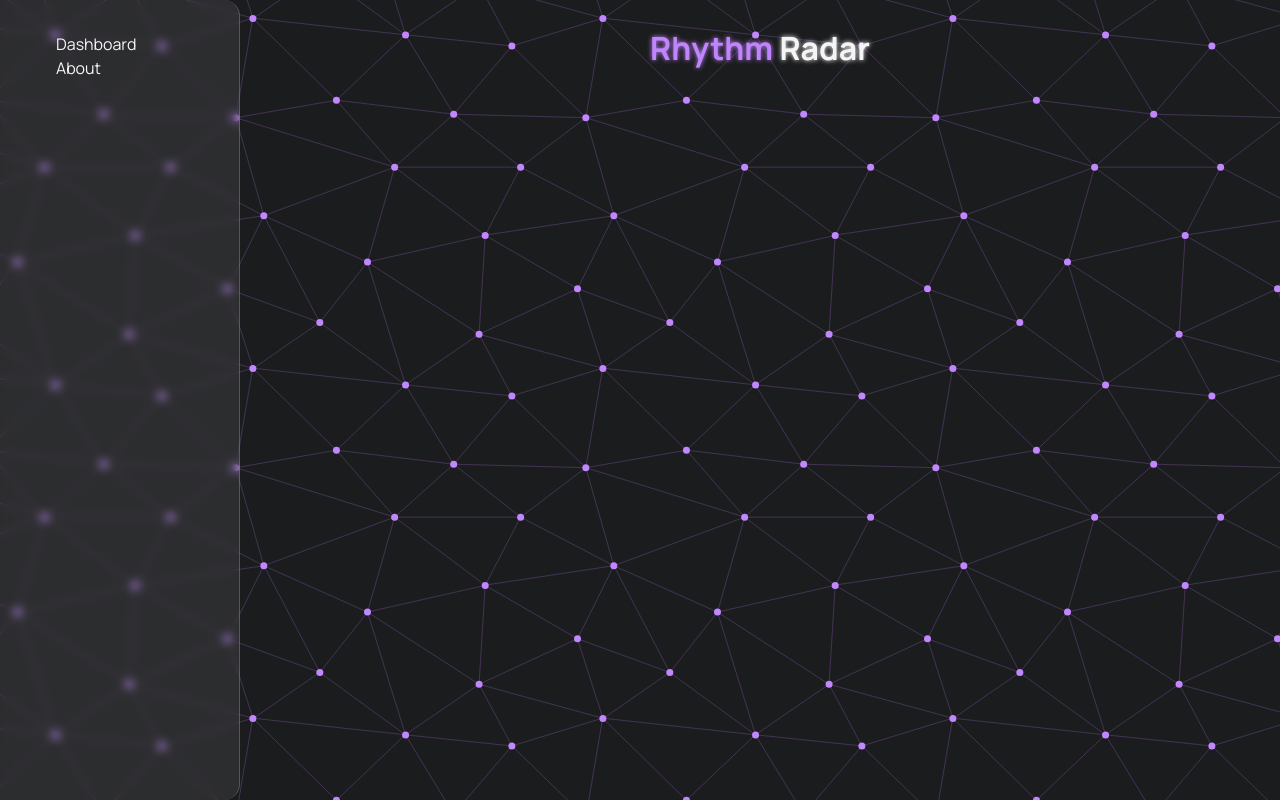
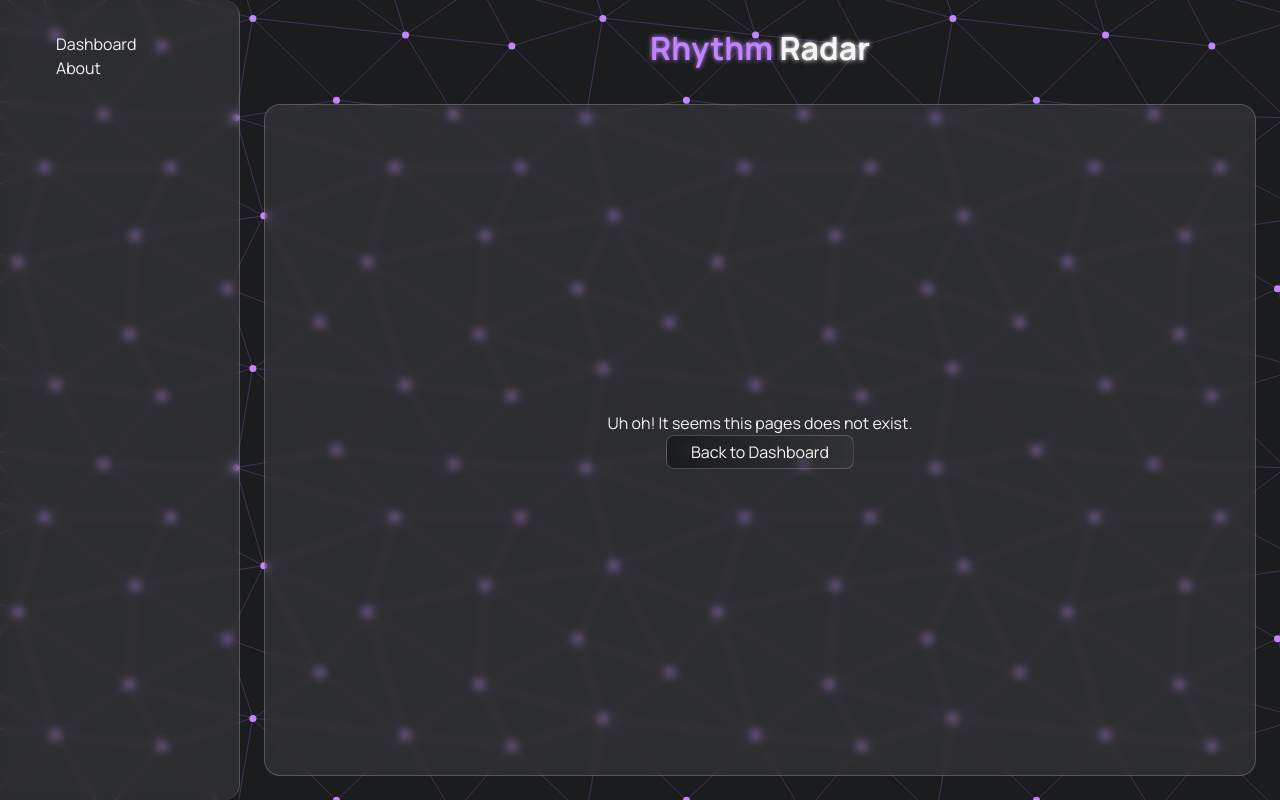
Before and after one commit to zacheratk/rhythm-radar, a React (Vite) app: page /track/1 in a window 1280 px wide. Built offline with nearby package versions, Linux system fonts and the light colour scheme; no server answers.

Commit message:
Create basic 404 page

```diff
--- a/src/App.jsx
+++ b/src/App.jsx
@@ -4,6 +4,7 @@ import { Routes, Route, NavLink } from "react-router-dom";
 import Dashboard from "./Components/Dashboard";
 import LoginPrompt from "./Components/LoginPrompt";
 import About from "./Routes/About";
+import NotFound from "./Routes/NotFound";
 
 const App = () => {
   const [accessToken, setAccessToken] = useState(null);
@@ -47,6 +48,7 @@ const App = () => {
             }
           />
           <Route path="/about" element={<About />} />
+          <Route path="*" element={<NotFound />} />
         </Routes>
       </div>
     </>
--- a/src/Components/Dashboard.jsx
+++ b/src/Components/Dashboard.jsx
@@ -66,7 +66,7 @@ const Dashboard = ({ accessToken }) => {
       }
 
       const trackArray = [];
-
+      console.log(trackItems);
       // Combine relevant information into single array for state variable
       trackItems.forEach((track) => {
         trackArray.push({
--- /dev/null
+++ b/src/Routes/NotFound.css
@@ -0,0 +1,6 @@
+.not-found {
+  display: flex;
+  flex-direction: column;
+  align-items: center;
+  justify-content: center;
+}
--- /dev/null
+++ b/src/Routes/NotFound.jsx
@@ -0,0 +1,15 @@
+import { Link } from "react-router-dom";
+import "./NotFound.css";
+
+const NotFound = () => {
+  return (
+    <article className="glass-panel not-found">
+      <p>Uh oh! It seems this pages does not exist.</p>
+      <Link to="/">
+        <button className="glass-button">Back to Dashboard</button>
+      </Link>
+    </article>
+  );
+};
+
+export default NotFound;
```
